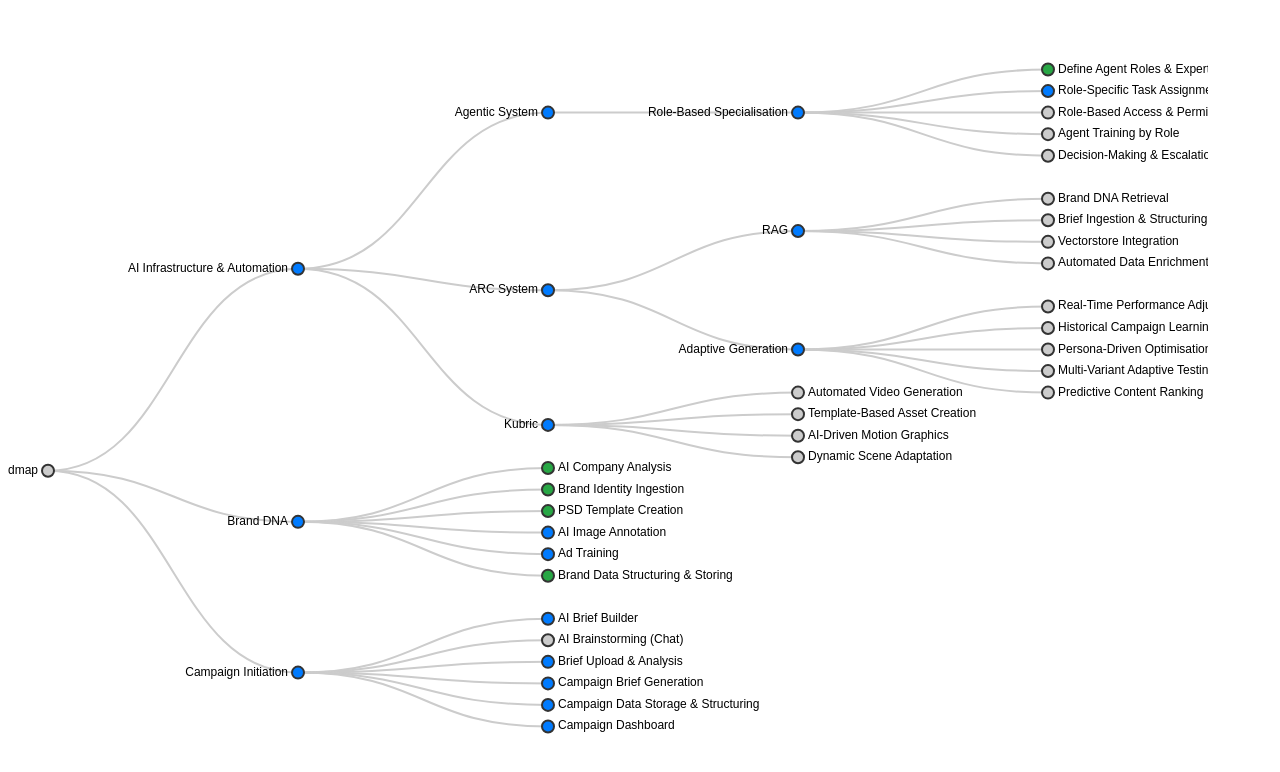
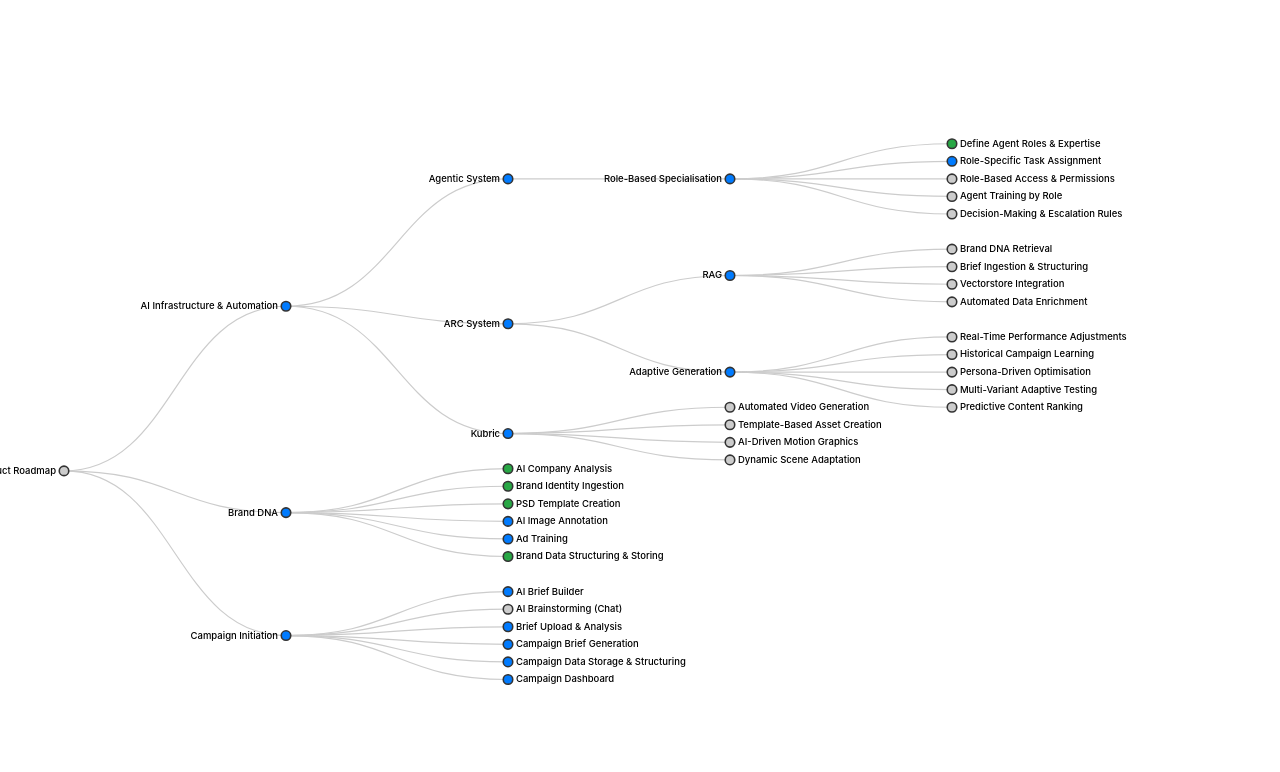
Before and after one commit to hichrissy/Rando, a plain HTML site: page index.html in a window 1280 px wide. Drawn offline with nearby package versions, Linux system fonts and the light colour scheme.

Commit message:
Update index.html
Replit version

```diff
--- a/index.html
+++ b/index.html
@@ -3,83 +3,210 @@
 <head>
     <meta charset="UTF-8">
     <meta name="viewport" content="width=device-width, initial-scale=1.0">
-    <title>Interactive Roadmap Tree</title>
+    <title>Interactive Product Roadmap</title>
     <script src="https://d3js.org/d3.v7.min.js"></script>
     <style>
-        body { font-family: Arial, sans-serif; }
-        .node circle { stroke: #333; stroke-width: 2px; }
-        .node text { font-size: 12px; }
-        .link { fill: none; stroke: #ccc; stroke-width: 2px; }
-        .done { fill: #28a745; } /* Green for Done */
-        .in-progress { fill: #007bff; } /* Blue for In Progress */
-        .not-started { fill: #ccc; } /* Gray for Not Started */
+        body {
+            margin: 0;
+            padding: 0;
+            font-family: -apple-system, BlinkMacSystemFont, 'Segoe UI', Roboto, Oxygen, Ubuntu, Cantarell, sans-serif;
+            overflow: hidden;
+            width: 100vw;
+            height: 100vh;
+        }
+
+        #container {
+            width: 100%;
+            height: 100%;
+            overflow: auto;
+        }
+
+        .node circle {
+            stroke: #333;
+            stroke-width: 2px;
+        }
+
+        .node text {
+            font-size: 12px;
+            font-weight: 500;
+        }
+
+        .link {
+            fill: none;
+            stroke: #ccc;
+            stroke-width: 1.5px;
+        }
+
+        .done {
+            fill: #28a745;
+        }
+
+        .in-progress {
+            fill: #007bff;
+        }
+
+        .not-started {
+            fill: #ccc;
+        }
+
+        /* Mobile optimizations */
+        @media (max-width: 768px) {
+            .node text {
+                font-size: 10px;
+            }
+        }
+
+        /* Tooltip styles */
+        .tooltip {
+            position: absolute;
+            padding: 8px;
+            background: rgba(0, 0, 0, 0.8);
+            color: white;
+            border-radius: 4px;
+            font-size: 12px;
+            pointer-events: none;
+            opacity: 0;
+            transition: opacity 0.2s;
+        }
     </style>
 </head>
 <body>
-    <svg width="1200" height="800"></svg>
+    <div id="container">
+        <svg id="roadmap"></svg>
+    </div>
     <script>
+        // Tree data structure
         const treeData = {
             "name": "Product Roadmap",
             "children": [
-                { "name": "AI Infrastructure & Automation", "status": "in-progress", "children": [
-                    { "name": "Agentic System", "status": "in-progress", "children": [
-                        { "name": "Role-Based Specialisation", "status": "in-progress", "children": [
+                {
+                    "name": "AI Infrastructure & Automation",
+                    "status": "in-progress",
+                    "children": [
+                        {
+                            "name": "Agentic System",
+                            "status": "in-progress",
+                            "children": [
+                                {
+                                    "name": "Role-Based Specialisation",
+                                    "status": "in-progress",
+                                    "children": [
                                         { "name": "Define Agent Roles & Expertise", "status": "done" },
                                         { "name": "Role-Specific Task Assignment", "status": "in-progress" },
                                         { "name": "Role-Based Access & Permissions", "status": "not-started" },
                                         { "name": "Agent Training by Role", "status": "not-started" },
                                         { "name": "Decision-Making & Escalation Rules", "status": "not-started" }
-                        ] }
-                    ] },
-                    { "name": "ARC System", "status": "in-progress", "children": [
-                        { "name": "RAG", "status": "in-progress", "children": [
+                                    ]
+                                }
+                            ]
+                        },
+                        {
+                            "name": "ARC System",
+                            "status": "in-progress",
+                            "children": [
+                                {
+                                    "name": "RAG",
+                                    "status": "in-progress",
+                                    "children": [
                                         { "name": "Brand DNA Retrieval", "status": "not-started" },
                                         { "name": "Brief Ingestion & Structuring", "status": "not-started" },
                                         { "name": "Vectorstore Integration", "status": "not-started" },
                                         { "name": "Automated Data Enrichment", "status": "not-started" }
-                        ] },
-                        { "name": "Adaptive Generation", "status": "in-progress", "children": [
+                                    ]
+                                },
+                                {
+                                    "name": "Adaptive Generation",
+                                    "status": "in-progress",
+                                    "children": [
                                         { "name": "Real-Time Performance Adjustments", "status": "not-started" },
                                         { "name": "Historical Campaign Learning", "status": "not-started" },
                                         { "name": "Persona-Driven Optimisation", "status": "not-started" },
                                         { "name": "Multi-Variant Adaptive Testing", "status": "not-started" },
                                         { "name": "Predictive Content Ranking", "status": "not-started" }
-                        ] }
-                    ] },
-                    { "name": "Kubric", "status": "in-progress", "children": [
+                                    ]
+                                }
+                            ]
+                        },
+                        {
+                            "name": "Kubric",
+                            "status": "in-progress",
+                            "children": [
                                 { "name": "Automated Video Generation", "status": "not-started" },
                                 { "name": "Template-Based Asset Creation", "status": "not-started" },
                                 { "name": "AI-Driven Motion Graphics", "status": "not-started" },
                                 { "name": "Dynamic Scene Adaptation", "status": "not-started" }
-                    ] }
-                ] },
-                { "name": "Brand DNA", "status": "in-progress", "children": [
+                            ]
+                        }
+                    ]
+                },
+                {
+                    "name": "Brand DNA",
+                    "status": "in-progress",
+                    "children": [
                         { "name": "AI Company Analysis", "status": "done" },
                         { "name": "Brand Identity Ingestion", "status": "done" },
                         { "name": "PSD Template Creation", "status": "done" },
                         { "name": "AI Image Annotation", "status": "in-progress" },
                         { "name": "Ad Training", "status": "in-progress" },
                         { "name": "Brand Data Structuring & Storing", "status": "done" }
-                ] },
-                { "name": "Campaign Initiation", "status": "in-progress", "children": [
+                    ]
+                },
+                {
+                    "name": "Campaign Initiation",
+                    "status": "in-progress",
+                    "children": [
                         { "name": "AI Brief Builder", "status": "in-progress" },
                         { "name": "AI Brainstorming (Chat)", "status": "not-started" },
                         { "name": "Brief Upload & Analysis", "status": "in-progress" },
                         { "name": "Campaign Brief Generation", "status": "in-progress" },
                         { "name": "Campaign Data Storage & Structuring", "status": "in-progress" },
                         { "name": "Campaign Dashboard", "status": "in-progress" }
-                ] }
+                    ]
+                }
             ]
         };
 
-        const width = 1200, height = 800;
-        const svg = d3.select("svg"), g = svg.append("g").attr("transform", "translate(40,40)");
+        // Set up the SVG container
+        const container = document.getElementById('container');
+        const svg = d3.select("#roadmap");
+        const tooltip = d3.select("body")
+            .append("div")
+            .attr("class", "tooltip");
 
-        const treeLayout = d3.tree().size([height - 100, width - 200]);
+        // Calculate initial dimensions
+        let width = container.clientWidth;
+        let height = container.clientHeight;
+
+        // Update SVG dimensions
+        svg.attr("width", width)
+           .attr("height", height);
+
+        // Create zoom behavior
+        const zoom = d3.zoom()
+            .scaleExtent([0.1, 3])
+            .on("zoom", (event) => {
+                g.attr("transform", event.transform);
+            });
+
+        // Apply zoom to SVG
+        svg.call(zoom);
+
+        // Create the main group element
+        const g = svg.append("g")
+            .attr("transform", "translate(40,40)");
+
+        // Create the tree layout
+        const treeLayout = d3.tree()
+            .size([height - 80, width - 160]);
+
+        // Create the root hierarchy
         const root = d3.hierarchy(treeData, d => d.children);
+
+        // Generate the tree layout
         treeLayout(root);
 
-        g.selectAll(".link")
+        // Create the links
+        const links = g.selectAll(".link")
             .data(root.links())
             .enter()
             .append("path")
@@ -88,22 +215,66 @@
                 .x(d => d.y)
                 .y(d => d.x));
 
-        const node = g.selectAll(".node")
+        // Create the nodes
+        const nodes = g.selectAll(".node")
             .data(root.descendants())
             .enter()
             .append("g")
             .attr("class", "node")
             .attr("transform", d => `translate(${d.y},${d.x})`);
 
-        node.append("circle")
+        // Add circles to nodes
+        nodes.append("circle")
             .attr("r", 6)
-            .attr("class", d => d.data.status ? d.data.status : "not-started");
+            .attr("class", d => d.data.status || "not-started")
+            .on("mouseover", (event, d) => {
+                tooltip.style("opacity", 1)
+                    .html(`Status: ${d.data.status || "not-started"}`)
+                    .style("left", (event.pageX + 10) + "px")
+                    .style("top", (event.pageY - 10) + "px");
+            })
+            .on("mouseout", () => {
+                tooltip.style("opacity", 0);
+            });
 
-        node.append("text")
-            .attr("dy", 3)
+        // Add text labels to nodes
+        nodes.append("text")
+            .attr("dy", "0.31em")
             .attr("x", d => d.children ? -10 : 10)
             .style("text-anchor", d => d.children ? "end" : "start")
             .text(d => d.data.name);
+
+        // Handle window resizing
+        window.addEventListener('resize', () => {
+            width = container.clientWidth;
+            height = container.clientHeight;
+
+            svg.attr("width", width)
+               .attr("height", height);
+
+            treeLayout.size([height - 80, width - 160]);
+            treeLayout(root);
+
+            // Update links
+            links.attr("d", d3.linkHorizontal()
+                .x(d => d.y)
+                .y(d => d.x));
+
+            // Update nodes
+            nodes.attr("transform", d => `translate(${d.y},${d.x})`);
+        });
+
+        // Initial zoom to fit
+        const bounds = g.node().getBBox();
+        const fullWidth = bounds.width;
+        const fullHeight = bounds.height;
+        const scale = Math.min(width / fullWidth, height / fullHeight) * 0.9;
+        const translateX = (width - fullWidth * scale) / 2;
+        const translateY = (height - fullHeight * scale) / 2;
+
+        svg.call(zoom.transform, d3.zoomIdentity
+            .translate(translateX, translateY)
+            .scale(scale));
     </script>
 </body>
 </html>
```
Lines whose indentation alone changed are shown as unchanged.
